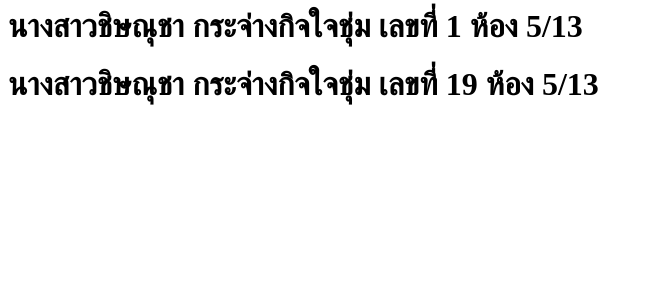
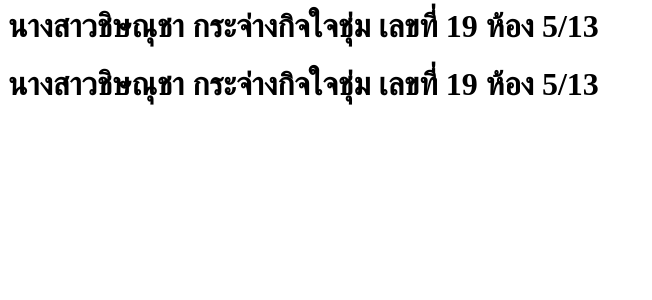
Before and after one commit to CKinyourarea/phpclassroomm, a PHP site: page /font.php in a window 1280 px wide. Shown: the top 300 px of the page, without its empty margins (0-652 px from the left). Run offline with PHP 8.4, Linux system fonts and the light colour scheme; some web fonts are replaced.

Commit message:
Update font.php

```diff
--- a/font.php
+++ b/font.php
@@ -4,11 +4,11 @@
     <style>
       @font-face{
         font-family: myFont;
-        src: url(Weekend.woff);
+        src: url(iannnnn-DOG.woff);
       }
       @font-face{
         font-family: myFont2;
-        src: url(gigi%20.woff);
+        src: url(MNNTuaklom.woff);
       }
       #font1{
         font-family: myFont;
@@ -20,7 +20,7 @@
   </head>
   <body>
     <div id="font1">
-      <h1>นางสาวชิษณุชา กระจ่างกิจใจชุ่ม เลขที่ 1 ห้อง 5/13</h1>
+      <h1>นางสาวชิษณุชา กระจ่างกิจใจชุ่ม เลขที่ 19 ห้อง 5/13</h1>
     </div>
     <div id="font2">
       <h1>นางสาวชิษณุชา กระจ่างกิจใจชุ่ม เลขที่ 19 ห้อง 5/13</h1>
```
